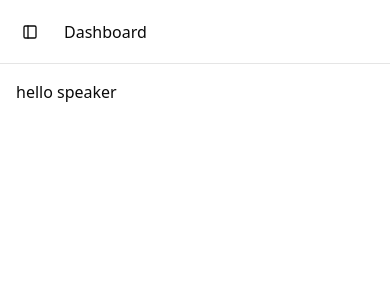
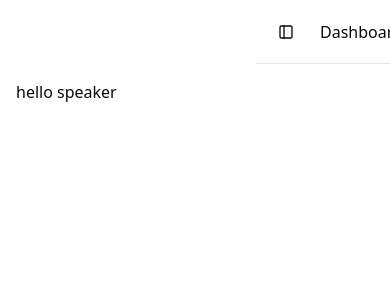
Before and after one commit to Babbler-Project/babbler-front, a React (Vite) app: page /speaker in a window 390 px wide. Shown: the top 300 px of the page. Built offline with nearby package versions, Linux system fonts and the light colour scheme.

Commit message:
fix(app-header): fixed & adjus layout spacing

```diff
--- a/src/components/shared/navigation/app-header.tsx
+++ b/src/components/shared/navigation/app-header.tsx
@@ -1,4 +1,4 @@
-import { SidebarTrigger } from "@/components/ui/sidebar";
+import { SidebarTrigger, useSidebar } from "@/components/ui/sidebar";
 import { useLocation, Link } from "react-router-dom";
 import { ChevronRight } from "lucide-react";
 import type { MenuItem } from "@/types/menuItem";
@@ -85,6 +85,7 @@ function generateBreadcrumbs(
 
 export function AppHeader({ navItems, basePath, actions }: AppHeaderProps) {
   const location = useLocation();
+  const { state } = useSidebar();
   const currentPath = location.pathname.endsWith("/")
     ? location.pathname.slice(0, -1)
     : location.pathname;
@@ -94,9 +95,11 @@ export function AppHeader({ navItems, basePath, actions }: AppHeaderProps) {
 
   return (
     <header
+      data-expanded={state !== "collapsed"}
       className={cn(
-        "sticky top-0 right-0 z-40 flex h-16 shrink-0 items-center justify-between border-b px-4 bg-background",
-        "transition-[margin] duration-200 ease-linear",
+        "fixed top-0 left-[256px] right-0 z-40 flex h-16 shrink-0 items-center justify-between border-b px-4 bg-background",
+        "transition-all duration-200 ease-linear",
+        "data-[expanded=false]:left-[48px]",
       )}
     >
       <div className="flex items-center gap-2">
--- a/src/components/shared/navigation/app-layout.tsx
+++ b/src/components/shared/navigation/app-layout.tsx
@@ -31,7 +31,7 @@ export function AppLayout({
           basePath={basePath}
           actions={headerActions}
         />
-        <main className="flex-1 p-4 md:p-6">{children}</main>
+        <main className="flex-1 p-4 md:p-6 mt-16">{children}</main>
       </div>
     </SidebarProvider>
   );
```
